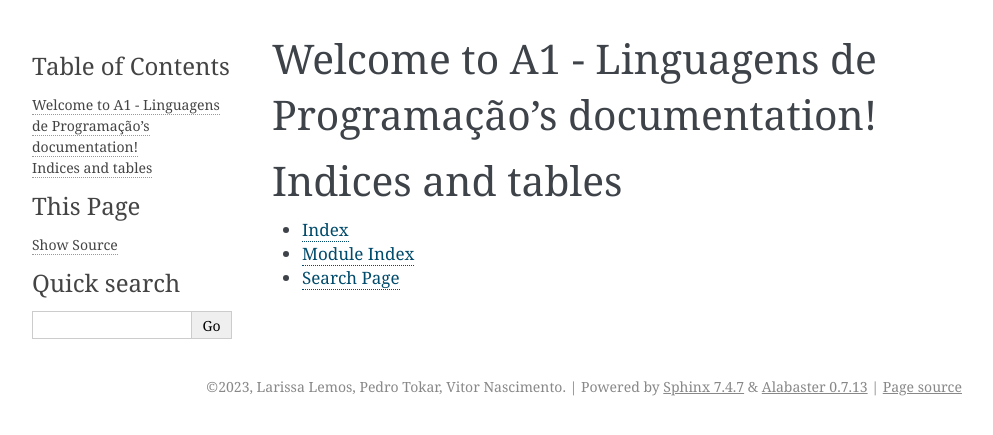
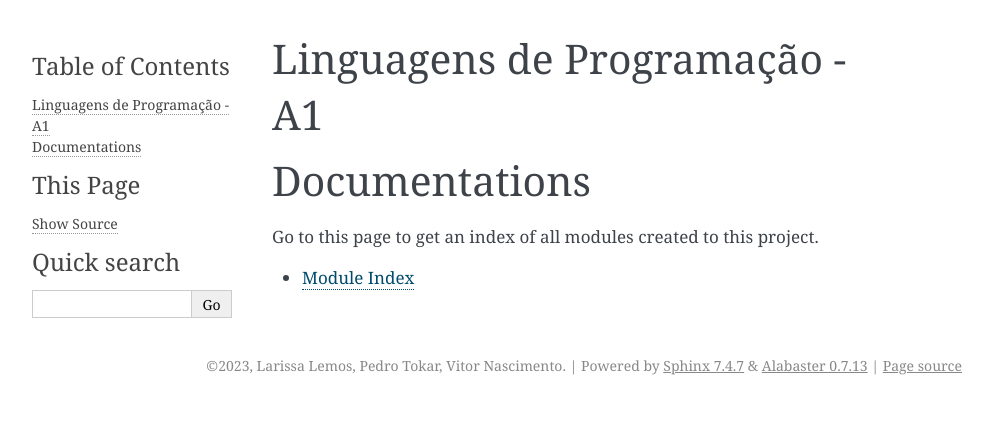
Before and after one commit to LarissaLAfonso/Trabalho_LP_A1, a Sphinx documentation site: the page built from docs/source/index.rst, in a window 1280 px wide. Shown: the top 435 px of the page, without its empty margins (148-1141 px from the left). Built offline with Sphinx 7.4.7, drawn with Linux system fonts in a browser that asks for light colours.

Commit message:
Add files to create very basic documentation

```diff
--- /dev/null
+++ b/docs/source/create_objects_doc.rst
@@ -0,0 +1,4 @@
+Module createobjects.py
+==========================
+.. automodule:: createobjects
+   :members:
--- /dev/null
+++ b/docs/source/data_clean_doc.rst
@@ -0,0 +1,4 @@
+Module data_cleaner.py
+==========================
+.. automodule:: data_cleaner
+   :members:
--- /dev/null
+++ b/docs/source/downloads_doc.rst
@@ -0,0 +1,4 @@
+Module downloads.py
+==========================
+.. automodule:: downloads
+   :members:
--- /dev/null
+++ b/docs/source/graphs_doc.rst
@@ -0,0 +1,4 @@
+Module graphs.py
+==========================
+.. automodule:: graphs
+   :members:
--- a/docs/source/index.rst
+++ b/docs/source/index.rst
@@ -1,20 +1,12 @@
-.. A1 - Linguagens de Programação documentation master file, created by
-   sphinx-quickstart on Sun Oct 15 01:44:07 2023.
-   You can adapt this file completely to your liking, but it should at least
-   contain the root `toctree` directive.
-
-Welcome to A1 - Linguagens de Programação's documentation!
-==========================================================
-
+Linguagens de Programação - A1
+===================================
 .. toctree::
    :maxdepth: 2
    :caption: Contents:
 
-
-
-Indices and tables
+Documentations
 ==================
 
-* :ref:`genindex`
+Go to this page to get an index of all modules created to this project.
+
 * :ref:`modindex`
-* :ref:`search`
```
